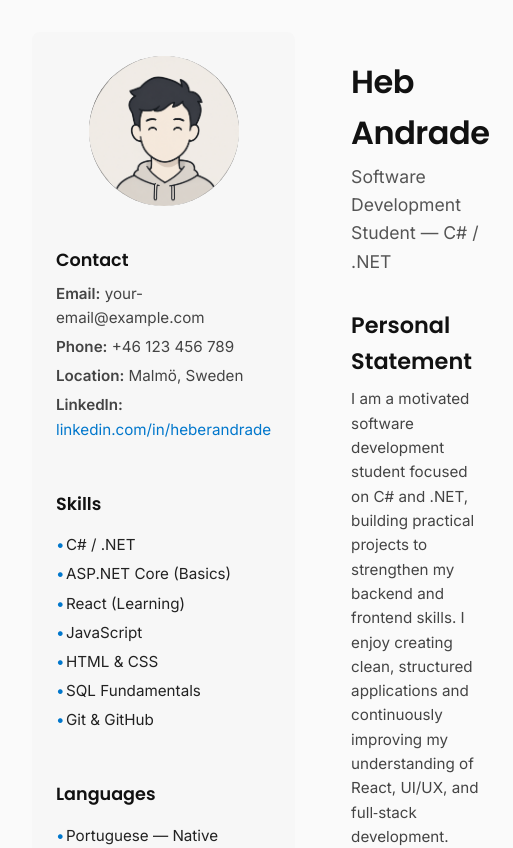
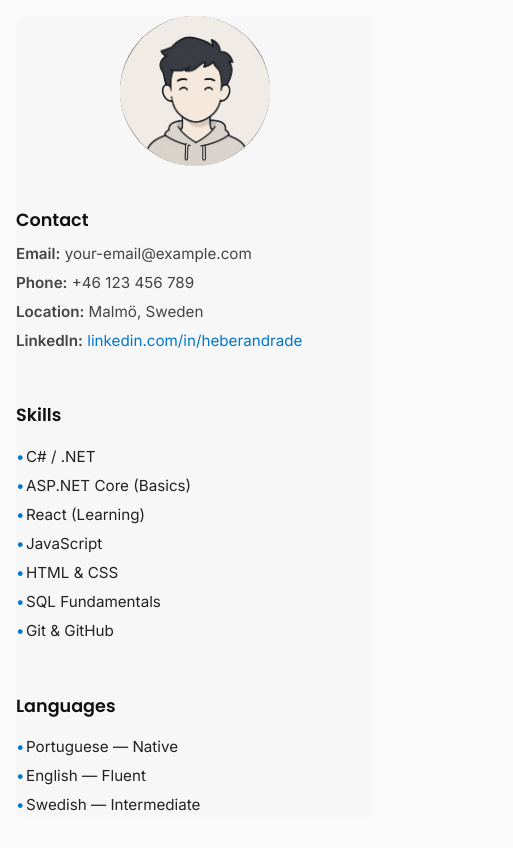
Before and after one commit to IdesignerSe/cv-react, a React (Vite) app: page / in a window 390 px wide. Shown: the top 848 px of the page, 513 px wide, since content can reach past the window. Built offline with nearby package versions, Linux system fonts and the light colour scheme.

Commit message:
Responsive

```diff
--- a/src/index.css
+++ b/src/index.css
@@ -339,3 +339,36 @@ body, p, li, a {
     display: none !important;
   }
 }
+
+/* === RESPONSIVE MOBILE LAYOUT === */
+@media (max-width: 768px) {
+  .cv-container {
+    display: block;
+    padding: var(--space-4);
+  }
+
+  .left-column,
+  .right-column {
+    width: 100%;
+    padding: 0;
+    margin-bottom: var(--space-6);
+  }
+
+  /* Center the profile photo on mobile */
+  .profile-photo {
+    text-align: center;
+  }
+
+  /* Make headings slightly smaller for mobile */
+  h1 {
+    font-size: 1.6rem;
+  }
+
+  h2 {
+    font-size: 1.2rem;
+  }
+
+  p, li, a {
+    font-size: 0.95rem;
+  }
+}
```
